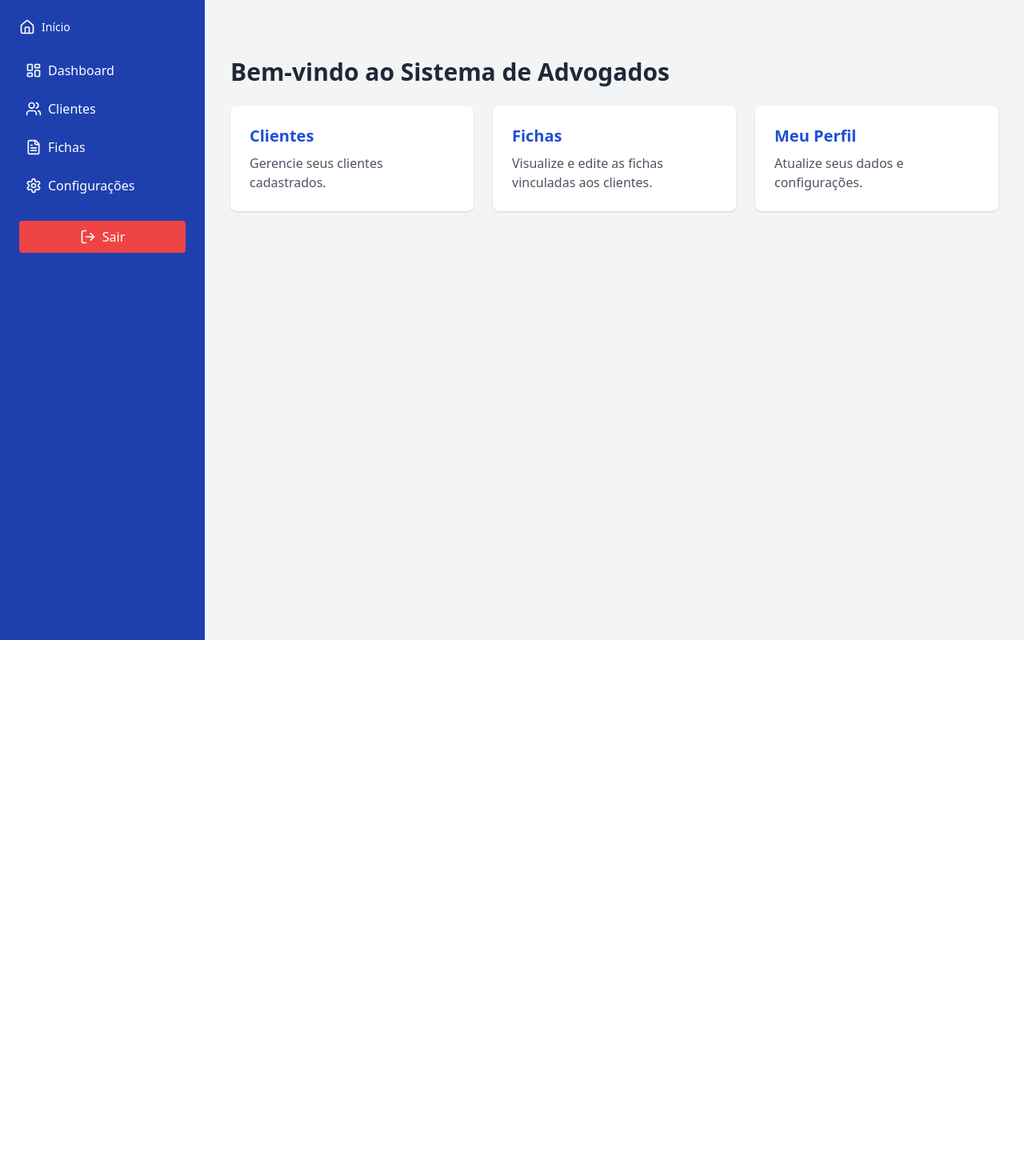
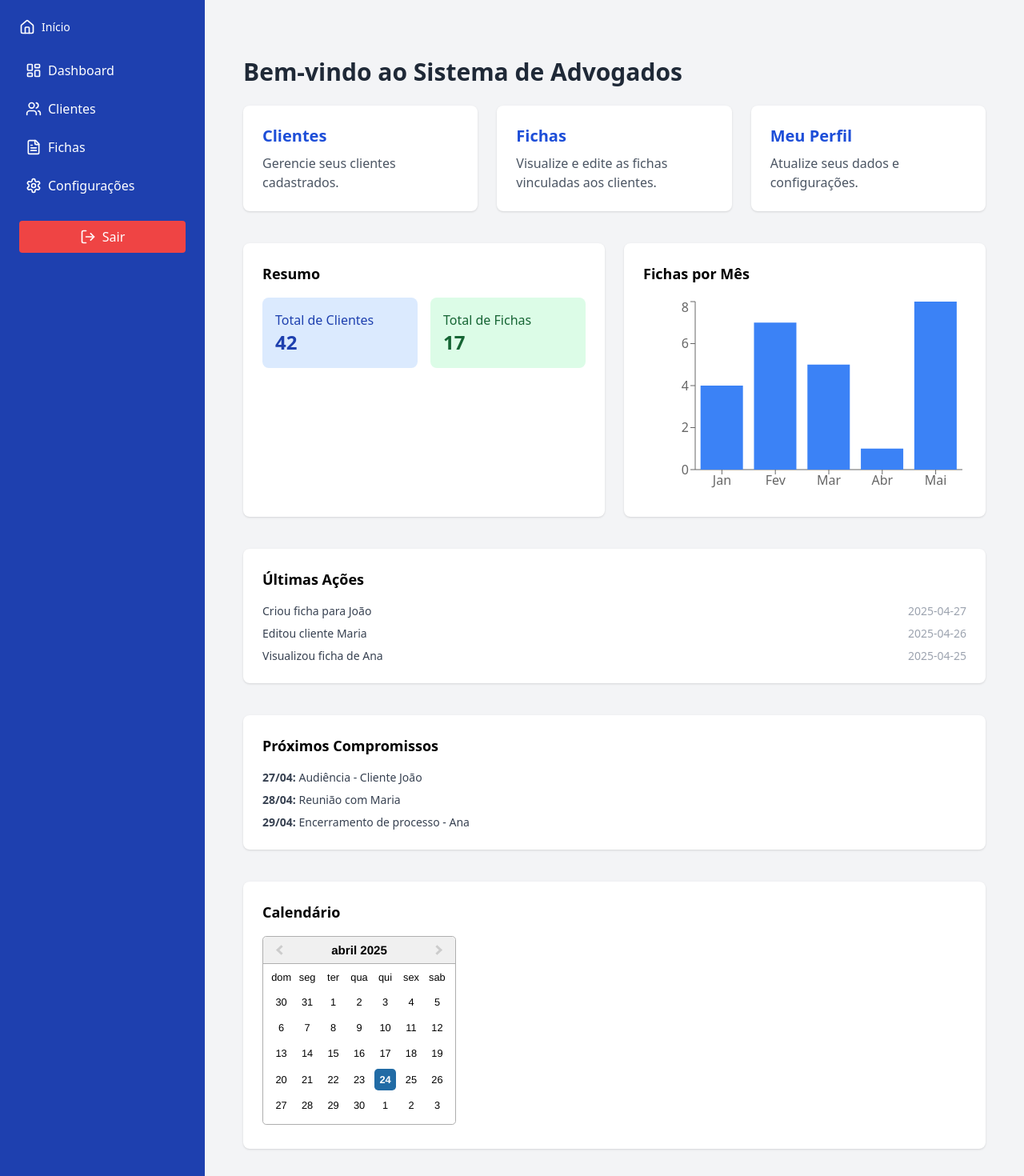
Before and after one commit to Geeh17/SistemaAdvogados, a Next.js app in the folder frontend/: page /home in a window 1280 px wide. Shown: the top 1470 px of the page at 80% size. Before the commit the page ends 800 px from the top, so only its background shows below. Built offline with nearby package versions, Linux system fonts and the light colour scheme; no server answers; sample sign-in values are in the browser's storage.

Commit message:
Ajustes de no layout na tela inicial

```diff
--- a/frontend/package.json
+++ b/frontend/package.json
@@ -10,11 +10,14 @@
   },
   "dependencies": {
     "axios": "^1.6.0",
+    "date-fns": "^4.1.0",
     "lucide-react": "^0.503.0",
     "next": "13.5.6",
     "react": "18.2.0",
+    "react-datepicker": "^8.3.0",
     "react-dom": "18.2.0",
-    "react-input-mask": "^2.0.4"
+    "react-input-mask": "^2.0.4",
+    "recharts": "^2.15.3"
   },
   "devDependencies": {
     "@types/node": "20.4.2",
--- a/frontend/src/components/Layout.tsx
+++ b/frontend/src/components/Layout.tsx
@@ -43,7 +43,7 @@ export default function Layout({ children }: { children: React.ReactNode }) {
     <div className="flex min-h-screen bg-gray-100">
       <aside className="w-64 bg-blue-800 text-white p-6 space-y-6 flex flex-col">
         <button
-          onClick={() => router.push("/dashboard")}
+          onClick={() => router.push("/home")}
           className="flex items-center gap-2 text-white hover:text-gray-300 transition-colors"
         >
           <Home className="w-5 h-5" />
--- a/frontend/src/pages/clientes.tsx
+++ b/frontend/src/pages/clientes.tsx
@@ -1,4 +1,3 @@
-// Página de Clientes com melhorias: modal separado, busca, ícones, confirmação e feedback
 import { useEffect, useState } from "react";
 import axios from "@/services/api";
 import Layout from "@/components/Layout";
--- a/frontend/src/pages/configuracoes.tsx
+++ b/frontend/src/pages/configuracoes.tsx
@@ -25,7 +25,6 @@ export default function ConfiguracoesPage() {
     async function carregarDados() {
       try {
         const res = await axios.get("/usuario");
-        console.log("Usuário logado:", res.data); // 👀 debug
         setUsuario(res.data);
         setNome(res.data.nome);
         setEmail(res.data.email);
--- a/frontend/src/pages/home.tsx
+++ b/frontend/src/pages/home.tsx
@@ -1,35 +1,126 @@
 import Layout from "@/components/Layout";
 import PrivateRoute from "@/components/PrivateRoute";
 import Link from "next/link";
+import { useEffect, useState } from "react";
+import { BarChart, Bar, XAxis, YAxis, Tooltip, ResponsiveContainer } from "recharts";
+import DatePicker, { registerLocale } from "react-datepicker";
+import { ptBR } from "date-fns/locale";
+import "react-datepicker/dist/react-datepicker.css";
+
+registerLocale("pt-BR", ptBR);
 
 export default function HomePage() {
+  const [totalClientes, setTotalClientes] = useState(0);
+  const [totalFichas, setTotalFichas] = useState(0);
+  const [dataSelecionada, setDataSelecionada] = useState<Date | null>(new Date());
+
+  useEffect(() => {
+    setTotalClientes(42);
+    setTotalFichas(17);
+  }, []);
+
+  const dadosGrafico = [
+    { mes: "Jan", fichas: 4 },
+    { mes: "Fev", fichas: 7 },
+    { mes: "Mar", fichas: 5 },
+    { mes: "Abr", fichas: 1 },
+    { mes: "Mai", fichas: 8 },
+  ];
+
+  const acoesRecentes = [
+    { acao: "Criou ficha para João", data: "2025-04-27" },
+    { acao: "Editou cliente Maria", data: "2025-04-26" },
+    { acao: "Visualizou ficha de Ana", data: "2025-04-25" },
+  ];
+
   return (
     <PrivateRoute>
       <Layout>
-        <div className="max-w-7xl mx-auto py-10">
-          <h1 className="text-3xl font-bold text-gray-800 mb-6">Bem-vindo ao Sistema de Advogados</h1>
-
-          <div className="grid grid-cols-1 sm:grid-cols-2 lg:grid-cols-3 gap-6">
+        <div className="max-w-7xl mx-auto py-10 px-4">
+          <h1 className="text-3xl font-bold text-gray-800 mb-6">
+            Bem-vindo ao Sistema de Advogados
+          </h1>
+          <div className="grid grid-cols-1 sm:grid-cols-2 lg:grid-cols-3 gap-6 mb-10">
             <Link href="/clientes">
-              <div className="bg-white rounded-lg shadow p-6 hover:shadow-md transition">
+              <div className="bg-white rounded-lg shadow p-6 hover:shadow-md transition min-h-[130px] flex flex-col justify-between">
                 <h2 className="text-xl font-semibold text-blue-700">Clientes</h2>
                 <p className="text-gray-600 mt-2">Gerencie seus clientes cadastrados.</p>
               </div>
             </Link>
-
             <Link href="/fichas">
-              <div className="bg-white rounded-lg shadow p-6 hover:shadow-md transition">
+              <div className="bg-white rounded-lg shadow p-6 hover:shadow-md transition min-h-[130px] flex flex-col justify-between">
                 <h2 className="text-xl font-semibold text-blue-700">Fichas</h2>
                 <p className="text-gray-600 mt-2">Visualize e edite as fichas vinculadas aos clientes.</p>
               </div>
             </Link>
-
-            <Link href="/perfil">
-              <div className="bg-white rounded-lg shadow p-6 hover:shadow-md transition">
+            <Link href="/configuracoes">
+              <div className="bg-white rounded-lg shadow p-6 hover:shadow-md transition min-h-[130px] flex flex-col justify-between">
                 <h2 className="text-xl font-semibold text-blue-700">Meu Perfil</h2>
                 <p className="text-gray-600 mt-2">Atualize seus dados e configurações.</p>
               </div>
             </Link>
+          </div>
+
+          <div className="grid grid-cols-1 md:grid-cols-2 gap-6 mb-10">
+            <div className="bg-white p-6 rounded-lg shadow">
+              <h2 className="text-lg font-semibold mb-4">Resumo</h2>
+              <div className="grid grid-cols-2 gap-4">
+                <div className="bg-blue-100 text-blue-800 p-4 rounded-lg">
+                  <p>Total de Clientes</p>
+                  <h3 className="text-2xl font-bold">{totalClientes}</h3>
+                </div>
+                <div className="bg-green-100 text-green-800 p-4 rounded-lg">
+                  <p>Total de Fichas</p>
+                  <h3 className="text-2xl font-bold">{totalFichas}</h3>
+                </div>
+              </div>
+            </div>
+
+            <div className="bg-white p-6 rounded-lg shadow">
+              <h2 className="text-lg font-semibold mb-4">Fichas por Mês</h2>
+              <ResponsiveContainer width="100%" height={250}>
+                <BarChart data={dadosGrafico}>
+                  <XAxis dataKey="mes" />
+                  <YAxis />
+                  <Tooltip />
+                  <Bar dataKey="fichas" fill="#3b82f6" />
+                </BarChart>
+              </ResponsiveContainer>
+            </div>
+          </div>
+
+          <div className="bg-white p-6 rounded-lg shadow mb-10">
+            <h2 className="text-lg font-semibold mb-4">Últimas Ações</h2>
+            <ul className="space-y-2">
+              {acoesRecentes.map((acao, index) => (
+                <li key={index} className="flex justify-between text-sm text-gray-700">
+                  <span>{acao.acao}</span>
+                  <span className="text-gray-400">{acao.data}</span>
+                </li>
+              ))}
+            </ul>
+          </div>
+
+          <div className="bg-white p-6 rounded-lg shadow mb-10">
+            <h2 className="text-lg font-semibold mb-4">Próximos Compromissos</h2>
+            <ul className="text-sm text-gray-700 space-y-2">
+              <li><strong>27/04:</strong> Audiência - Cliente João</li>
+              <li><strong>28/04:</strong> Reunião com Maria</li>
+              <li><strong>29/04:</strong> Encerramento de processo - Ana</li>
+            </ul>
+          </div>
+
+          <div className="bg-white p-6 rounded-lg shadow mb-10">
+            <h2 className="text-lg font-semibold mb-4">Calendário</h2>
+            <DatePicker
+              locale="pt-BR"
+              selected={dataSelecionada}
+              onChange={(date: Date | null) => {
+                if (date) setDataSelecionada(date);
+              }}
+              inline
+              calendarStartDay={0}
+            />
           </div>
         </div>
       </Layout>
```
Also changed, not shown: 1 other file (tests, documents, lock files or other folders).
